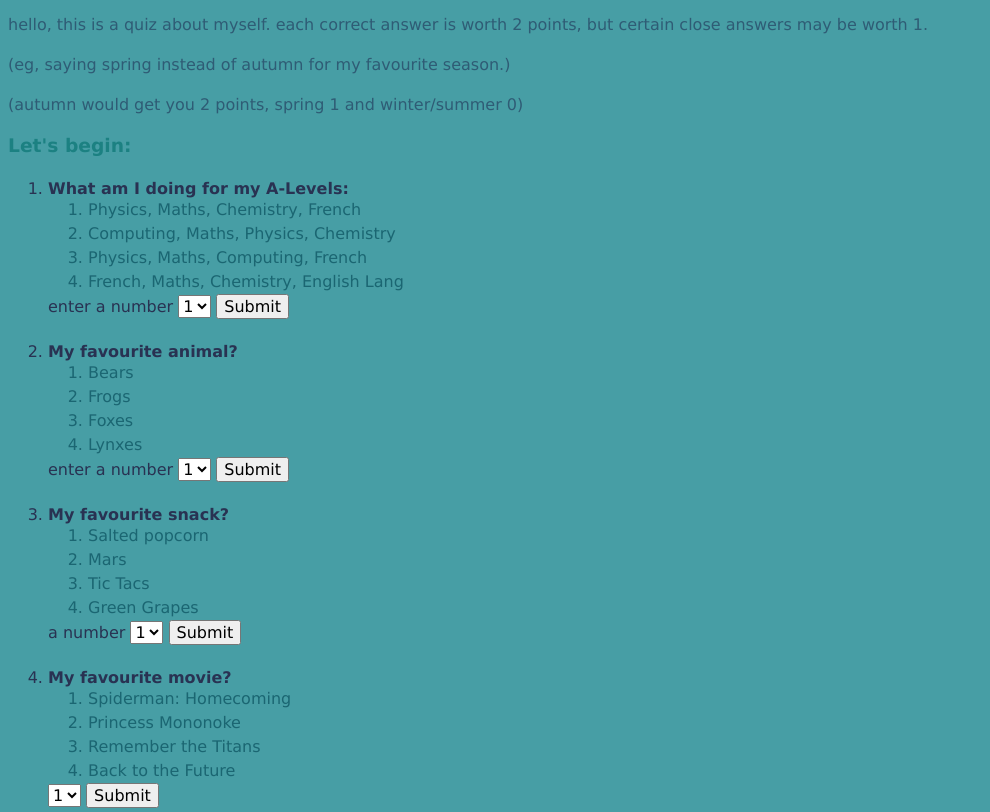
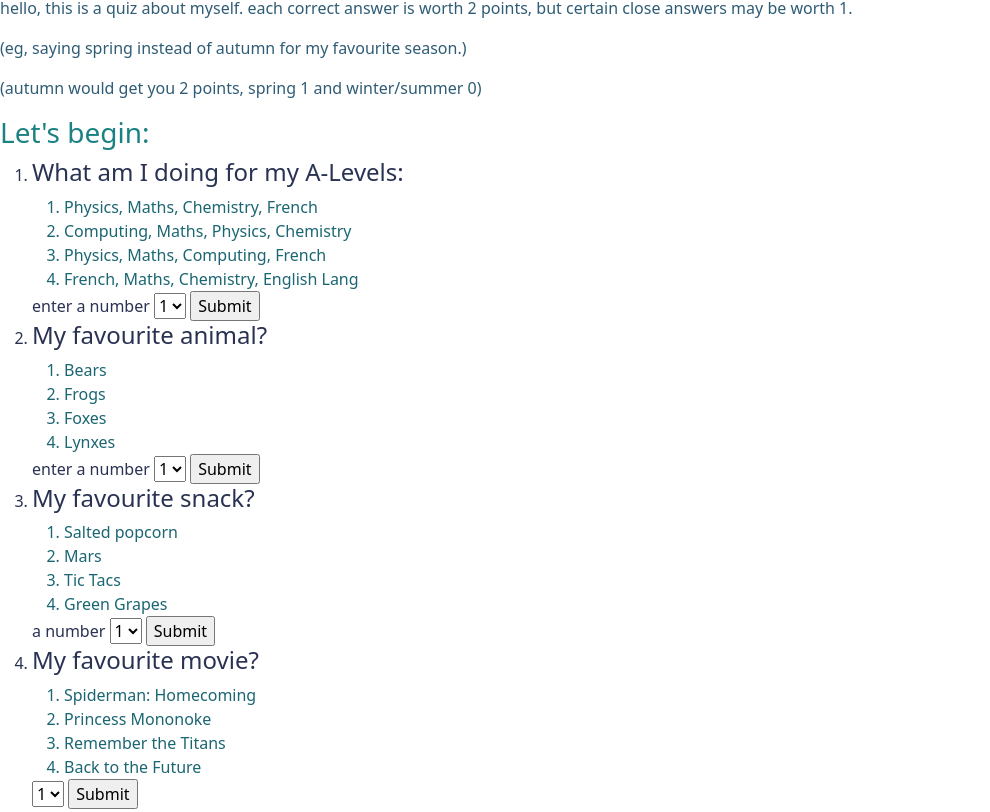
Before and after one commit to edi-osagiennl18/edi-osagiennl18-github.io, a plain HTML site: page index.html in a window 1280 px wide. Shown: the part 106-918 px from the top of the page, without its empty margins (0-990 px from the left). Drawn offline with nearby package versions, Linux system fonts and the light colour scheme.

Commit message:
Update index.html
adding bootstrap

```diff
--- a/index.html
+++ b/index.html
@@ -14,6 +14,14 @@
   <link rel="icon" href="/icon.svg" type="image/svg+xml">
   <link rel="apple-touch-icon" href="icon.png">
 </head>
+
+<head>
+<title>Bootstrap demo</title>
+<link href="https://cdn.jsdelivr.net/npm/bootstrap@5.2.3/dist/css/bootstrap.min.css" rel="stylesheet" integrity="sha384-rbsA2VBKQhggwzxH7pPCaAqO46MgnOM80zW1RWuH61DGLwZJEdK2Kadq2F9CUG65" crossorigin="anonymous">
+</head>
+<body>
+<script src="https://cdn.jsdelivr.net/npm/bootstrap@5.2.3/dist/js/bootstrap.bundle.min.js" integrity="sha384-kenU1KFdBIe4zVF0s0G1M5b4hcpxyD9F7jL+jjXkk+Q2h455rYXK/7HAuoJl+0I4" crossorigin="anonymous">
+</script>
 
 <body>
 
```
